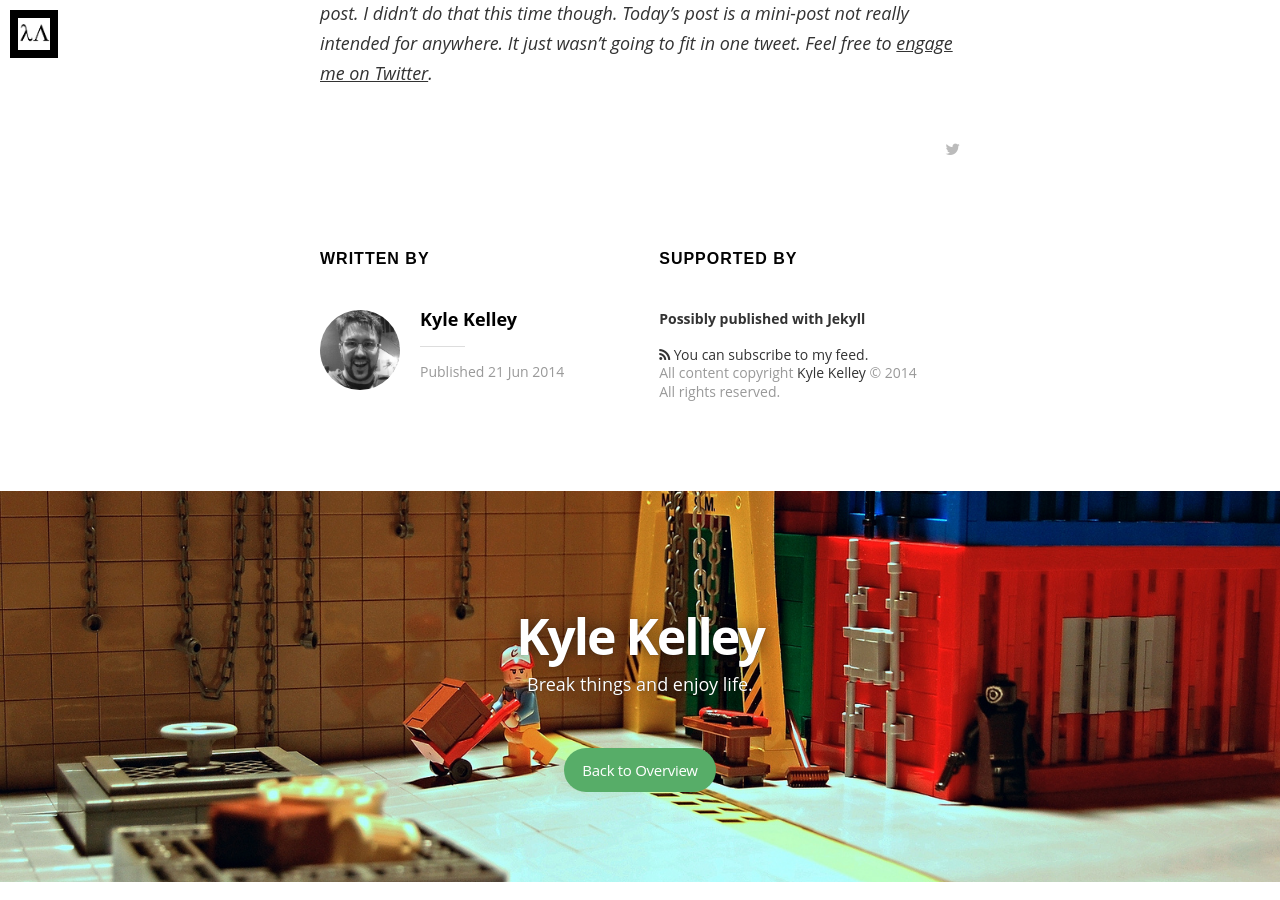
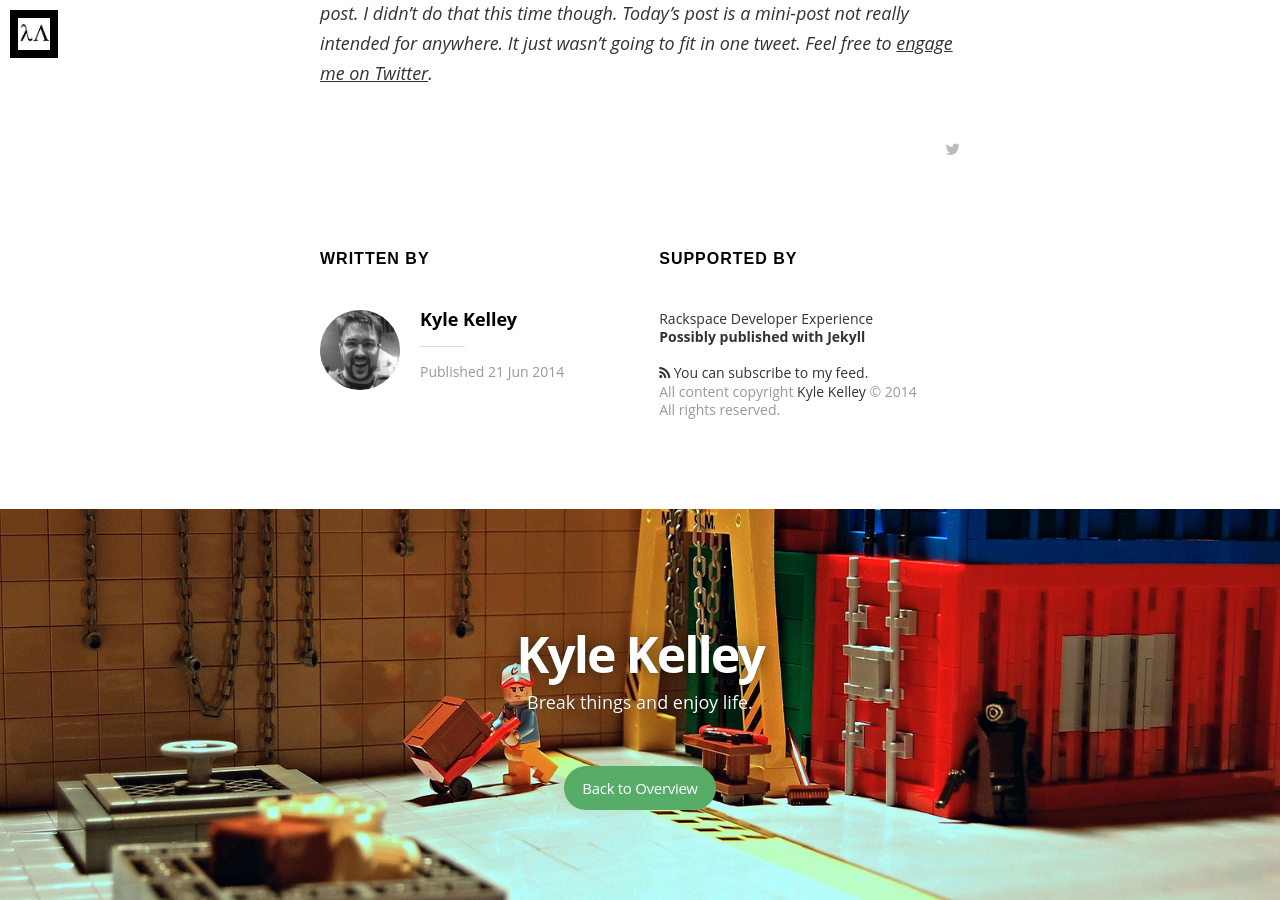
Before and after one commit to rgbkrk/rgbkrk.github.io, a Jekyll site: the page built from _posts/2014-06-21-no-nosql.md, in a window 1280 px wide and 900 px high, scrolled down 1168 px. Built offline with Jekyll 4.4.1, drawn with Linux system fonts in a browser that asks for light colours; nearby versions of some CDN libraries; some web fonts are replaced; Markdown is read by kramdown in place of the engine named in the settings.

Commit message:
Link Rackspace in footer.

```diff
--- a/_layouts/post.html
+++ b/_layouts/post.html
@@ -71,6 +71,7 @@
           <div class="isRight">
             <h5 class="index-headline featured"><span>Supported by</span></h5>
             <footer class="site-footer">
+              <section class="supportedby"><a href="developer.rackspace.com">Rackspace Developer Experience</a></section>
               <section class="poweredby">Possibly published with <a href="http://jekyllrb.com"> Jekyll</a></section>
               <a class="subscribe" href="{{ "/feed.xml" | prepend: site.baseurl }}"> <span class="tooltip"> <i class="fa fa-rss"></i> You can subscribe to my feed.</span></a>
               <div class="inner">
```
